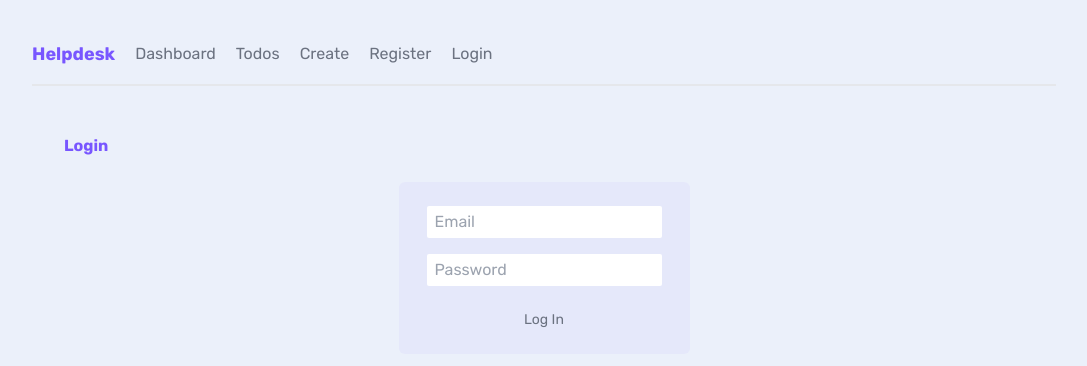
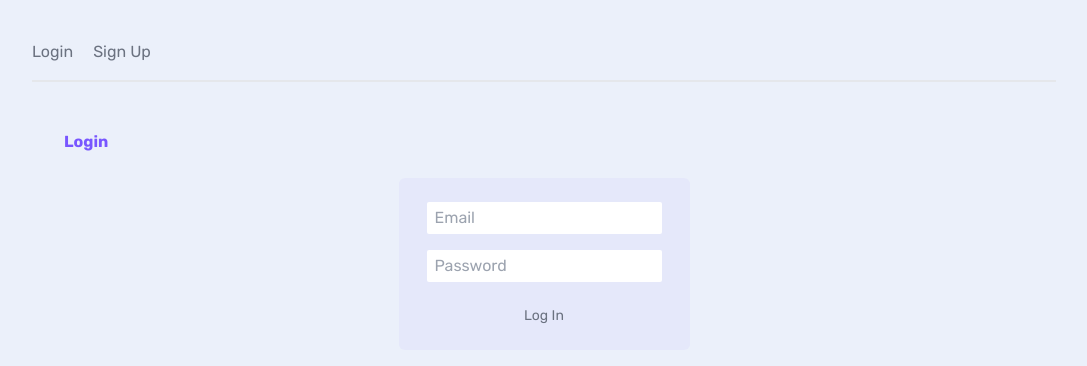
Before and after one commit to Melissopoulos/Todos-app, a Next.js app in the folder frontend/my-todo-app/: page /login in a window 1280 px wide. Shown: the top 366 px of the page, without its empty margins (96-1183 px from the left). Built offline with nearby package versions, Linux system fonts and the light colour scheme.

Commit message:
Implementation of AuthContext in order to have access to isLoggedIn state

```diff
--- /dev/null
+++ b/frontend/my-todo-app/src/AuthContext.js
@@ -0,0 +1,17 @@
+"use client";
+
+import { createContext, useContext, useState } from "react";
+
+export const AuthContext = createContext(null);
+
+export const AuthProvider = ({ children }) => {
+  const [isLoggedIn, setIsLoggedIn] = useState(false);
+
+  return (
+    <AuthContext.Provider value={{ isLoggedIn, setIsLoggedIn }}>
+      {children}
+    </AuthContext.Provider>
+  );
+};
+
+export const useAuth = () => useContext(AuthContext);
--- a/frontend/my-todo-app/src/app/components/Login.js
+++ b/frontend/my-todo-app/src/app/components/Login.js
@@ -2,8 +2,10 @@
 
 import { useState } from "react";
 import { useRouter } from "next/navigation";
+import { useAuth } from "../../AuthContext";
 
 export default function Login() {
+  const { setIsLoggedIn } = useAuth();
   const router = useRouter();
 
   const [email, setEmail] = useState("");
@@ -25,11 +27,13 @@ export default function Login() {
     if (!response.ok) {
       const errorData = await response.json();
       setError(errorData.message);
+      setIsLoggedIn(false);
       return;
     }
 
     if (response.ok) {
       console.log("success");
+      setIsLoggedIn(true);
       router.refresh();
       router.push("/");
     }
--- a/frontend/my-todo-app/src/app/components/Navbar.js
+++ b/frontend/my-todo-app/src/app/components/Navbar.js
@@ -1,14 +1,27 @@
+"use client";
+
 import Link from "next/link";
+import { useAuth } from "../../AuthContext";
 
 export default function Navbar() {
+  const { isLoggedIn } = useAuth();
+
   return (
     <nav>
-      <h1>Helpdesk</h1>
-      <Link href="/">Dashboard</Link>
-      <Link href="/todos">Todos</Link>
-      <Link href="/todos/create">Create </Link>
-      <Link href="/register">Register </Link>
-      <Link href="/login">Login </Link>
+      {isLoggedIn ? (
+        <>
+          <h1>Helpdesk</h1>
+          <Link href="/">Dashboard</Link>
+          <Link href="/todos">Todos</Link>
+          <Link href="/todos/create">Create </Link>
+          <Link href="/login">Logout </Link>
+        </>
+      ) : (
+        <>
+          <Link href="/login">Login</Link>
+          <Link href="/register">Sign Up</Link>
+        </>
+      )}
     </nav>
   );
 }
--- a/frontend/my-todo-app/src/app/layout.js
+++ b/frontend/my-todo-app/src/app/layout.js
@@ -1,3 +1,4 @@
+import { AuthProvider } from "../AuthContext";
 import "./globals.css";
 import { Rubik } from "next/font/google";
 
@@ -13,11 +14,13 @@ export const metadata = {
 
 export default function RootLayout({ children }) {
   return (
+    <AuthProvider>
       <html lang="en">
         <body className={rubik.className}>
           <Navbar />
           {children}
         </body>
       </html>
+    </AuthProvider>
   );
 }
```
Lines whose indentation alone changed are shown as unchanged.
